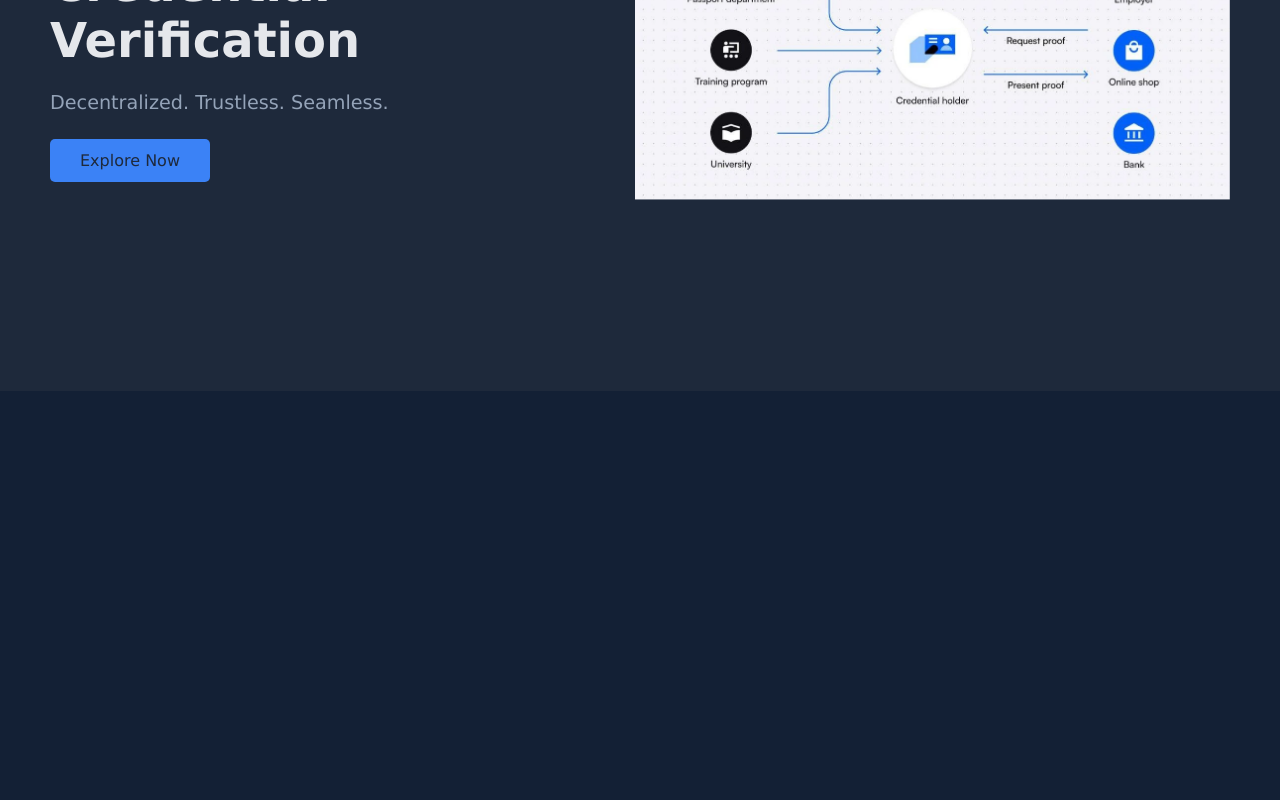
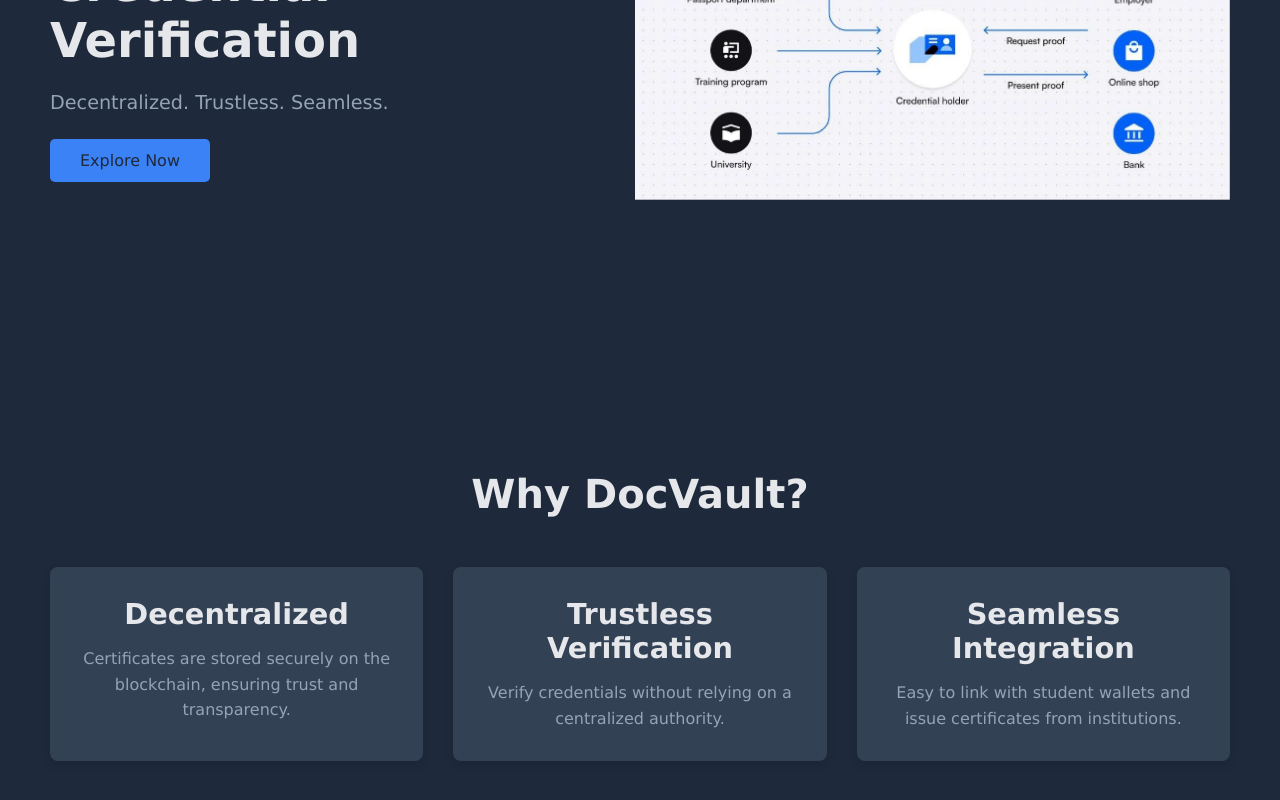
Before and after one commit to pranayjalan254/docVault, a React (Vite) app: page / in a window 1280 px wide. Shown: the part 402-1202 px from the top of the page. Before the commit the page ends 800 px from the top, so only its background shows below. Built offline with nearby package versions, Linux system fonts and the light colour scheme.

Commit message:
adding a small feature section

```diff
--- a/src/App.jsx
+++ b/src/App.jsx
@@ -1,11 +1,13 @@
 import "./App.css";
 import Navbar from "./components/Navbar/navbar";
 import Hero from "./components/Hero/hero";
+import Features from "./components/feature/feature";
 function App() {
   return (
     <>
       <Navbar />
       <Hero />
+      <Features />
     </>
   );
 }
--- /dev/null
+++ b/src/components/feature/feature.css
@@ -0,0 +1,43 @@
+/* Features.css */
+.features-section {
+  padding: 80px 50px;
+  background-color: #1e293b;
+}
+
+.features-section h2 {
+  font-size: 2.5rem;
+  color: #e5e7eb;
+  text-align: center;
+  margin-bottom: 50px;
+}
+
+.features-grid {
+  display: grid;
+  grid-template-columns: repeat(3, 1fr);
+  gap: 30px;
+}
+
+.feature-card {
+  background-color: #334155;
+  padding: 30px;
+  border-radius: 8px;
+  box-shadow: 0 4px 10px rgba(0, 0, 0, 0.1);
+  transition: transform 0.3s, box-shadow 0.3s;
+  text-align: center;
+}
+
+.feature-card:hover {
+  transform: translateY(-10px);
+  box-shadow: 0 6px 15px rgba(0, 0, 0, 0.2);
+}
+
+.feature-card h3 {
+  font-size: 1.8rem;
+  color: #e5e7eb;
+  margin-bottom: 15px;
+}
+
+.feature-card p {
+  font-size: 1rem;
+  color: #94a3b8;
+}
--- /dev/null
+++ b/src/components/feature/feature.jsx
@@ -0,0 +1,32 @@
+import React from "react";
+import "./feature.css";
+
+const Features = () => {
+  return (
+    <section id="features" className="features-section">
+      <h2>Why DocVault?</h2>
+      <div className="features-grid">
+        <div className="feature-card">
+          <h3>Decentralized</h3>
+          <p>
+            Certificates are stored securely on the blockchain, ensuring trust
+            and transparency.
+          </p>
+        </div>
+        <div className="feature-card">
+          <h3>Trustless Verification</h3>
+          <p>Verify credentials without relying on a centralized authority.</p>
+        </div>
+        <div className="feature-card">
+          <h3>Seamless Integration</h3>
+          <p>
+            Easy to link with student wallets and issue certificates from
+            institutions.
+          </p>
+        </div>
+      </div>
+    </section>
+  );
+};
+
+export default Features;
```
